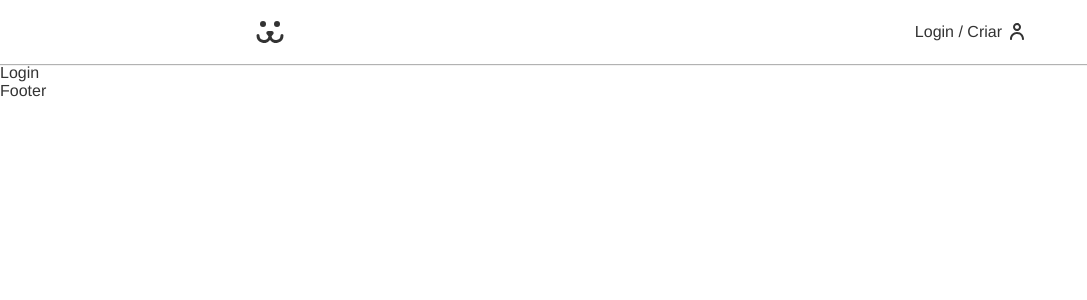
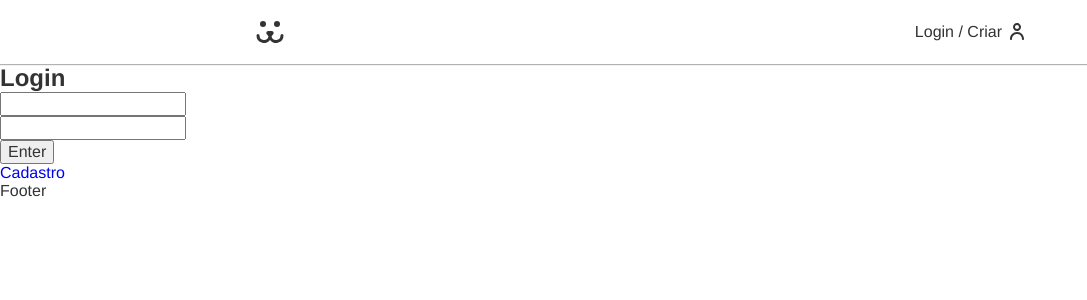
Before and after one commit to Lebarbote/dogs-project, a React (Vite) app: page /login in a window 1280 px wide. Shown: the top 300 px of the page, without its empty margins (0-1087 px from the left). Built offline with nearby package versions, Linux system fonts and the light colour scheme.

Commit message:
Login Routes

```diff
--- a/src/App.jsx
+++ b/src/App.jsx
@@ -13,7 +13,7 @@
         <Header />
         <Routes>
           <Route path="/" element={<Home />} />
-          <Route path="/login" element={<Login />} />
+          <Route path="/login/*" element={<Login />} />
         </Routes>
         <Footer />
       </BrowserRouter>
--- a/src/Components/Login/Login.jsx
+++ b/src/Components/Login/Login.jsx
@@ -1,7 +1,21 @@
 import React from 'react';
+import { Route, Routes } from 'react-router-dom';
+import LoginForm from './LoginForm';
+import LoginCreate from './LoginCreate';
+import LoginPasswordLost from './LoginCreate';
+import LoginPasswordReset from './LoginCreate';
 
 const Login = () => {
-  return <div>Login</div>;
+  return (
+    <div>
+      <Routes>
+        <Route path="/" element={<LoginForm />} />
+        <Route path="criar" element={<LoginCreate />} />
+        <Route path="perdeu" element={<LoginPasswordLost />} />
+        <Route path="resetar" element={<LoginPasswordReset />} />
+      </Routes>
+    </div>
+  );
 };
 
 export default Login;
--- /dev/null
+++ b/src/Components/Login/LoginCreate.jsx
@@ -0,0 +1,7 @@
+import React from 'react';
+
+const LoginCreate = () => {
+  return <div>Login Create</div>;
+};
+
+export default LoginCreate;
--- /dev/null
+++ b/src/Components/Login/LoginForm.jsx
@@ -0,0 +1,47 @@
+import React from 'react';
+import { Link } from 'react-router-dom';
+
+const LoginForm = () => {
+  const [username, setUsername] = React.useState('');
+  const [password, setPassword] = React.useState('');
+
+  function handleSubmit(event) {
+    event.preventDefault();
+    fetch('https://dogsapi.origamid.dev/json/jwt-auth/v1/token', {
+      method: 'POST',
+      headers: {
+        'Content-Type': 'application/json',
+      },
+      body: JSON.stringify({ username, password }),
+    })
+      .then((response) => {
+        console.log(response);
+        return response.json();
+      })
+      .then((json) => {
+        console.log(json);
+      });
+  }
+
+  return (
+    <section>
+      <h1>Login</h1>
+      <form action="" onSubmit={handleSubmit}>
+        <input
+          type="text"
+          value={username}
+          onChange={({ target }) => setUsername(target.value)}
+        />
+        <input
+          type="text"
+          value={password}
+          onChange={({ target }) => setPassword(target.value)}
+        />
+        <button>Enter</button>
+      </form>
+      <Link to="/login/create">Cadastro</Link>
+    </section>
+  );
+};
+
+export default LoginForm;
```
Also changed, not shown: src/Components/Login/LoginPasswordLost.jsx (added, +7 -0 lines), src/Components/Login/LoginPasswordReset.jsx (added, +7 -0 lines).
